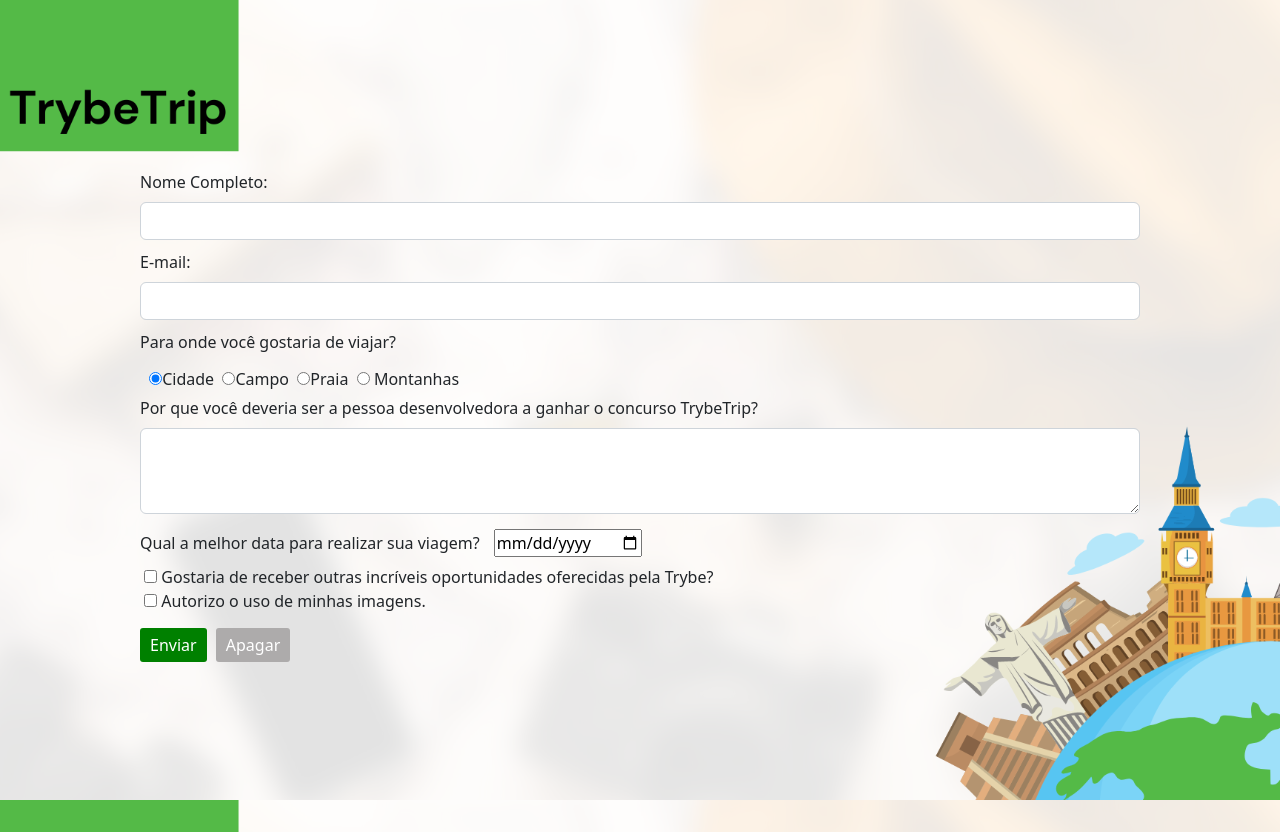
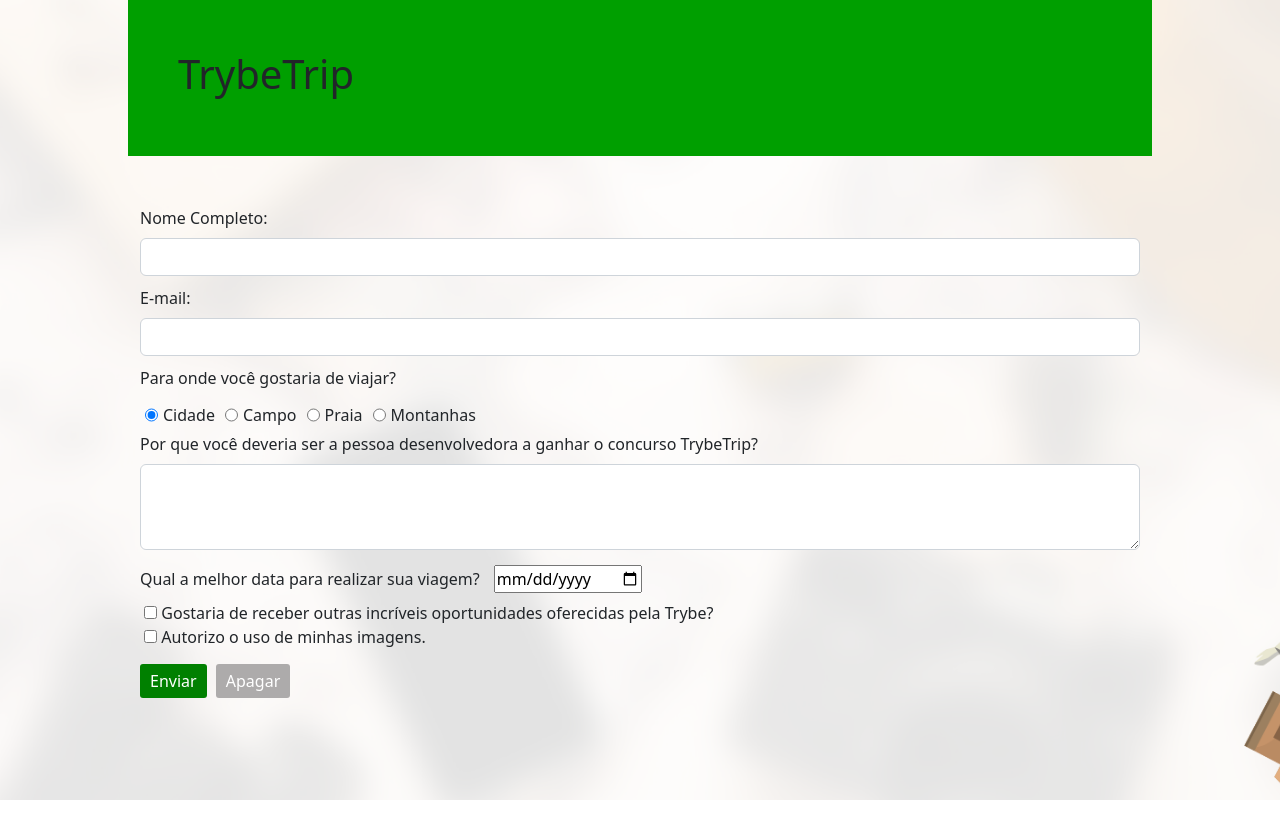
Before and after one commit to ferreirajessica/trybe-exercises, a plain HTML site: page Fundamentos/bloco-6-html-e-css-forms-flexbox-e-responsivo/dia-2-bibliotecas-javascript-e-frameworks-css/form-day-2.html in a window 1280 px wide. After the commit the page ends 800 px from the top, so only its background shows below. Drawn offline with nearby package versions, Linux system fonts and the light colour scheme; files whose address does not match are found by name.

Commit message:
finaliza dia 6.2

```diff
--- a/Fundamentos/bloco-6-html-e-css-forms-flexbox-e-responsivo/dia-2-bibliotecas-javascript-e-frameworks-css/form-day-2.html
+++ b/Fundamentos/bloco-6-html-e-css-forms-flexbox-e-responsivo/dia-2-bibliotecas-javascript-e-frameworks-css/form-day-2.html
@@ -19,6 +19,9 @@
 
 <body>
 
+  <header id="header-container" class="container">
+    <h1>TrybeTrip</h1>
+  </header>
   <div>
     <form action="" method="post" id="my-form">
       <div id="name-section" class="container">
@@ -29,17 +32,15 @@
         <label for="email" class="form-label">E-mail:</label>
         <input type="email" class="form-control" minlength="10" maxlength="50" required id="email">
       </div>
-      <label for="destinations-section" class="container form-label">Para onde você gostaria de viajar?</label>
-      <div id="destinations-section" class="container">
-        <label for="radio-city" class="form-label"></label>
+      <div class="container">
+      <label for="destinations-section" class="form-label">Para onde você gostaria de viajar?</label>
+      <div id="destinations-section">
         <input type="radio" name="destinations" value="cidade" id="radio-city" checked>Cidade
-        <label for="radio-countryside" class="form-label"></label>
         <input type="radio" name="destinations" value="campo" id="radio-countryside">Campo
-        <label for="radio-beach" class="form-label"></label>
         <input type="radio" name="destinations" value="praia" id="radio-beach">Praia
-        <label for="radio-mountain" class="form-label"></label>
-        <input type="radio" name="destinations" value="montanhas" id="radio-mountain"> Montanhas
+        <input type="radio" name="destinations" value="montanhas" id="radio-mountain">Montanhas
       </div>
+    </div>
       <div id="text-section" class="container">
         <label for="text" class="form-label">Por que você deveria ser a pessoa desenvolvedora a ganhar o concurso
           TrybeTrip?</label>
@@ -57,7 +58,7 @@
       </div>
       <div id="image-rights-section" class="container">
         <label for="image-rights" class="form-label"></label>
-          <input type="checkbox" id="image-rights" required> Autorizo o uso de minhas imagens.
+        <input type="checkbox" id="image-rights" required> Autorizo o uso de minhas imagens.
       </div>
       <div id="button-section" class="container">
         <button type="submit" id="submit-button">Enviar</button>
--- a/Fundamentos/bloco-6-html-e-css-forms-flexbox-e-responsivo/dia-2-bibliotecas-javascript-e-frameworks-css/style.css
+++ b/Fundamentos/bloco-6-html-e-css-forms-flexbox-e-responsivo/dia-2-bibliotecas-javascript-e-frameworks-css/style.css
@@ -1,11 +1,19 @@
 body {
-background-image: url(./background.png);
+background-image: url(./trybetripbackground.png);
 background-size: cover;
 background-repeat: no-repeat;
 /* background-position: center center; */
 background-attachment: fixed;
 max-width: 80%;
-margin: 170px auto;
+margin: auto;
+}
+
+#header-container {
+    display: flex;
+    margin-bottom: 50px;
+    background-color: #009f00;
+    padding: 50px;
+    /* width: 270px; */
 }
 
 #name-section, #email-section {
@@ -13,7 +21,16 @@ margin: 170px auto;
 }
 
 #destinations-section {
+    display: flex;
     margin: 5px;
+}
+
+#radio-countryside, #radio-beach, #radio-mountain {
+    margin-left: 10px;
+}
+
+#radio-city, #radio-countryside, #radio-beach, #radio-mountain {
+    margin-right: 5px;
 }
 
 #text {
@@ -26,6 +43,7 @@ margin: 170px auto;
 
 #button-section {
     margin-top: 15px;
+    margin-bottom: 100px;
 }
 
 #submit-button {
```
Also changed, not shown: Fundamentos/bloco-6-html-e-css-forms-flexbox-e-responsivo/Bootstrap/jquery-3.6.1.min.js (renamed from Fundamentos/bloco-6-html-e-css-forms-flexbox-e-responsivo/dia-2-bibliotecas-javascript-e-frameworks-css/jquery-3.6.1.min.js), Fundamentos/bloco-6-html-e-css-forms-flexbox-e-responsivo/dia-2-bibliotecas-javascript-e-frameworks-css/background.png (deleted), Fundamentos/bloco-6-html-e-css-forms-flexbox-e-responsivo/dia-2-bibliotecas-javascript-e-frameworks-css/trybe-trip-final.png (added), Fundamentos/bloco-6-html-e-css-forms-flexbox-e-responsivo/dia-2-bibliotecas-javascript-e-frameworks-css/trybetripbackground.png (added), 1 other file.
